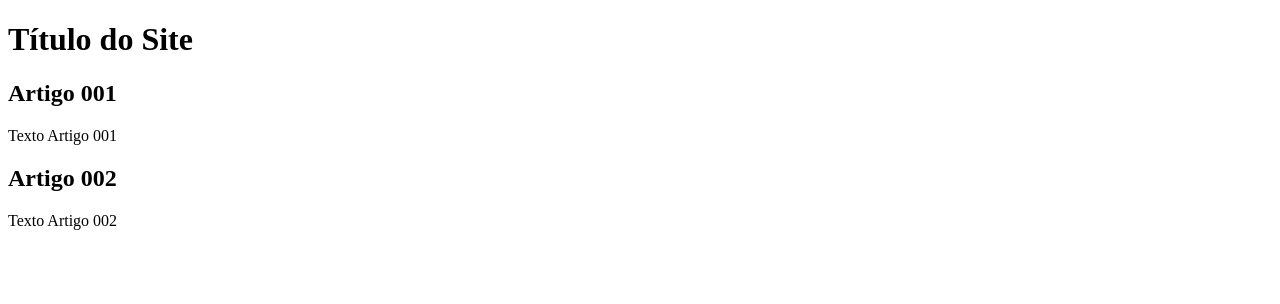
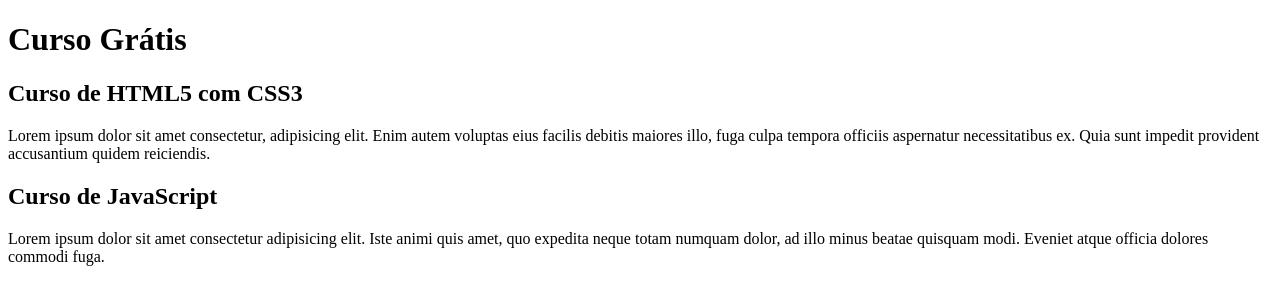
Before and after one commit to elainecsv/projeto-site, a plain HTML site: page index.html in a window 1280 px wide. Drawn offline with Linux system fonts and the light colour scheme.

Commit message:
comecei a escrever o conteúdo

```diff
--- a/index.html
+++ b/index.html
@@ -8,15 +8,15 @@
 <body>
     <main>
         <header>
-            <h1>Título do Site</h1>
+            <h1>Curso Grátis</h1>
         </header>
         <article>
-            <h2>Artigo 001</h2>
-            <p>Texto Artigo 001</p>
+            <h2>Curso de HTML5 com CSS3</h2>
+            <p>Lorem ipsum dolor sit amet consectetur, adipisicing elit. Enim autem voluptas eius facilis debitis maiores illo, fuga culpa tempora officiis aspernatur necessitatibus ex. Quia sunt impedit provident accusantium quidem reiciendis.</p>
         </article>
         <article>
-            <h2>Artigo 002</h2>
-            <p>Texto Artigo 002</p>
+            <h2>Curso de JavaScript</h2>
+            <p>Lorem ipsum dolor sit amet consectetur adipisicing elit. Iste animi quis amet, quo expedita neque totam numquam dolor, ad illo minus beatae quisquam modi. Eveniet atque officia dolores commodi fuga.</p>
         </article>
     </main>
 
```
